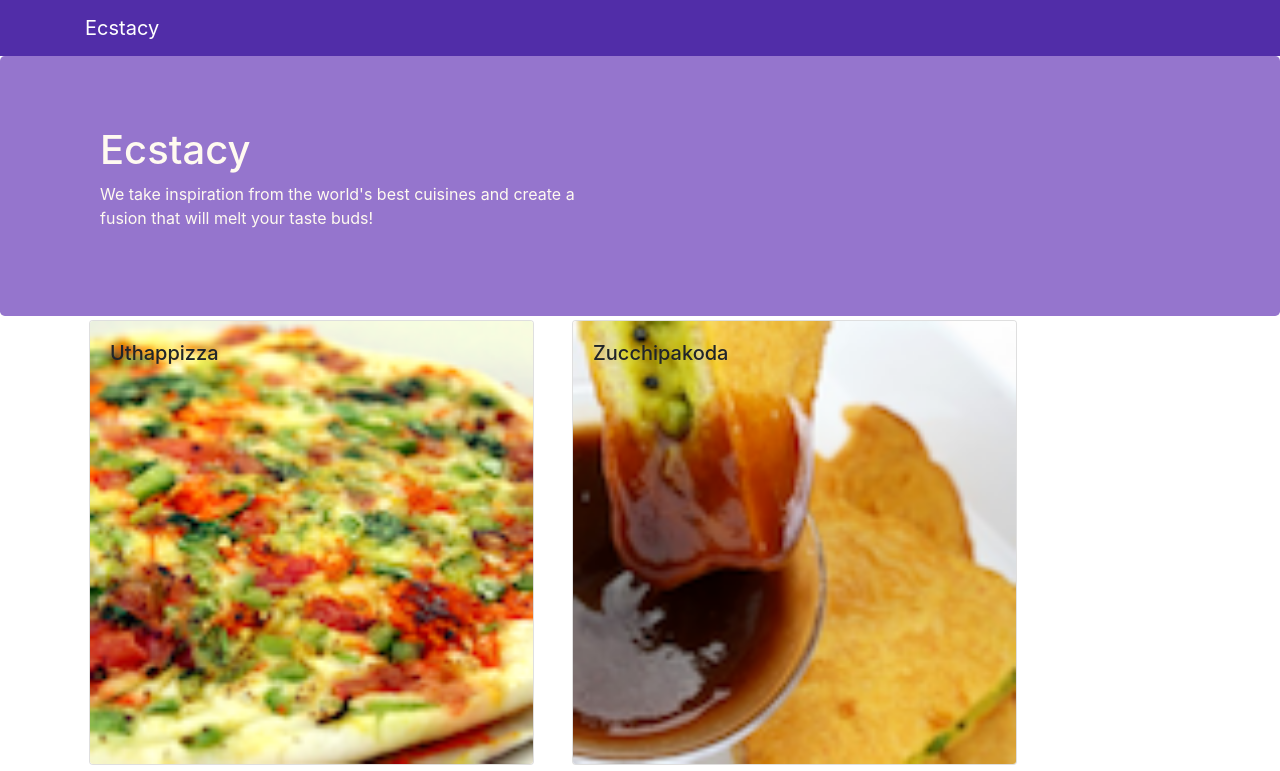
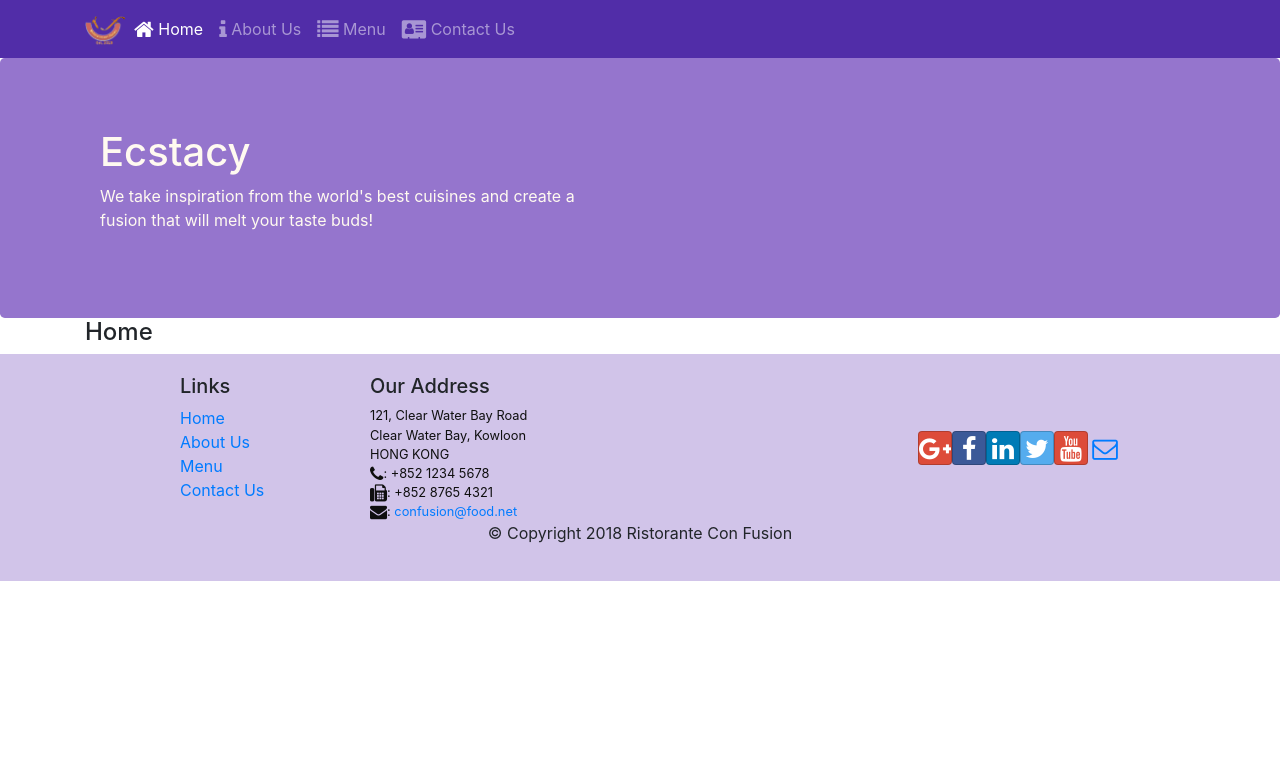
Before and after one commit to Tek-Owie/confusion, a React (Create React App) app: page /home in a window 1280 px wide. Shown: the top 771 px of the page. Built offline with nearby package versions, Linux system fonts and the light colour scheme.

Commit message:
React Router

```diff
--- a/package.json
+++ b/package.json
@@ -12,6 +12,7 @@
     "react": "^17.0.2",
     "react-dom": "^17.0.2",
     "react-popper": "^0.9.2",
+    "react-router-dom": "^4.2.2",
     "react-scripts": "4.0.3",
     "reactstrap": "^5.0.0",
     "web-vitals": "^1.1.2"
--- a/src/App.js
+++ b/src/App.js
@@ -1,5 +1,6 @@
 /* eslint-disable no-useless-constructor */
 import { Component } from "react";
+import { BrowserRouter } from "react-router-dom";
 import Main from "./components/MainComponent";
 
 class App extends Component {
@@ -9,9 +10,11 @@ class App extends Component {
 
   render () {
     return (
-      <div>
-        <Main/>
-      </div>
+      <BrowserRouter>
+        <div>
+          <Main/>
+        </div>
+      </BrowserRouter>
     );
   }
 }
--- a/src/components/FooterComponent.js
+++ b/src/components/FooterComponent.js
@@ -1,4 +1,5 @@
 import React from 'react';
+import { Link } from "react-router-dom";
 
 function Footer(props) {
     return(
@@ -8,10 +9,10 @@ function Footer(props) {
                 <div className="col-4 offset-1 col-sm-2">
                     <h5>Links</h5>
                     <ul className="list-unstyled">
-                        <li><a href="#">Home</a></li>
-                        <li><a href="#">About</a></li>
-                        <li><a href="#">Menu</a></li>
-                        <li><a href="contactus.html">Contact</a></li>
+                        <li><Link to="/home">Home</Link></li>
+                        <li><Link to="/aboutus">About Us</Link></li>
+                        <li><Link to="/menu">Menu</Link></li>
+                        <li><Link to="/contactus">Contact Us</Link></li>
                     </ul>
                 </div>
                 <div className="col-7 col-sm-5">
--- a/src/components/HeaderComponent.js
+++ b/src/components/HeaderComponent.js
@@ -1,15 +1,47 @@
 import React, { Component, Fragment } from "react";
-import { Jumbotron, Navbar, NavbarBrand } from "reactstrap";
+import { Jumbotron, Navbar, NavbarBrand, NavbarToggler, Collapse, NavItem, Nav } from "reactstrap";
+import { NavLink } from "react-router-dom";
 
 class Header extends Component {
+
+    constructor(props) {
+        super(props);
+
+        this.toggleNav = this.toggleNav.bind(this);
+        this.state = {
+          isNavOpen: false
+        };
+      }
+
+      toggleNav() {
+        this.setState({
+          isNavOpen: !this.state.isNavOpen
+        });
+      }
+
     render() {
         return (
             <Fragment>
-                <Navbar dark>
+                <Navbar dark expand="md">
                     <div className="container">
-                        <NavbarBrand href="/" >
-                        Ecstacy
-                        </NavbarBrand>
+                        <NavbarToggler onClick={this.toggleNav} />
+                        <NavbarBrand className="mr-auto" href="/"><img src='assets/images/logo.png' height="30" width="41" alt='Ristorante Con Fusion' /></NavbarBrand>
+                        <Collapse isOpen={this.state.isNavOpen} navbar>
+                            <Nav navbar>
+                            <NavItem>
+                                <NavLink className="nav-link"  to='/home'><span className="fa fa-home fa-lg"></span> Home</NavLink>
+                            </NavItem>
+                            <NavItem>
+                                <NavLink className="nav-link" to='/aboutus'><span className="fa fa-info fa-lg"></span> About Us</NavLink>
+                            </NavItem>
+                            <NavItem>
+                                <NavLink className="nav-link"  to='/menu'><span className="fa fa-list fa-lg"></span> Menu</NavLink>
+                            </NavItem>
+                            <NavItem>
+                                <NavLink className="nav-link" to='/contactus'><span className="fa fa-address-card fa-lg"></span> Contact Us</NavLink>
+                            </NavItem>
+                            </Nav>
+                        </Collapse>
                     </div>
                 </Navbar>
                 <Jumbotron>
--- /dev/null
+++ b/src/components/HomeComponent.js
@@ -0,0 +1,11 @@
+import React from "react";
+
+const Home = (props) => {
+    return (
+        <div className="container">
+            <h4>Home</h4>
+        </div>
+    )
+};
+
+export default Home;
--- a/src/components/MainComponent.js
+++ b/src/components/MainComponent.js
@@ -4,6 +4,8 @@ import DishDetail from "./DishdetailComponent";
 import { DISHES } from "../shared/dishes";
 import Header from "./HeaderComponent";
 import Footer from "./FooterComponent";
+import { Switch, Route, Redirect } from "react-router-dom";
+import Home from "./HomeComponent";
 
 class Main extends Component {
   constructor(props) {
@@ -20,11 +22,21 @@ class Main extends Component {
   }
 
   render () {
+
+    const HomePage = () => {
+      return (
+        <Home/>
+      )
+    }
+
     return (
       <div>
         <Header/>
-        <Menu dishes={this.state.dishes} onClick={(dishId) => this.onDishSelect(dishId)}/>
-        <DishDetail selectedDish={this.state.dishes.filter((dish) => dish.id === this.state.selectedDish)[0]} />
+        <Switch>
+          <Route path="/home" component={HomePage}/>
+          <Route exact path="/menu" component={() => <Menu dishes={this.state.dishes}/>}/>
+          <Redirect to="/home" />
+        </Switch>
         <Footer/>
       </div>
     );
--- a/src/components/MenuComponent.js
+++ b/src/components/MenuComponent.js
@@ -1,9 +1,9 @@
 import React from "react";
 import { Card, CardImg, CardImgOverlay, CardTitle } from "reactstrap";
 
-const RenderMenuItem = ({ dish, onClick }) => {
+const RenderMenuItem = ({ dish }) => {
     return (
-        <Card key={dish.id} onClick={() => onClick(dish.id)}>
+        <Card key={dish.id}>
             <CardImg width="100%" src={dish.image} alt={dish.image}/>
             <CardImgOverlay>
                 <CardTitle>{dish.name}</CardTitle>
```
Also changed, not shown: 1 other file (tests, documents, lock files or other folders).
